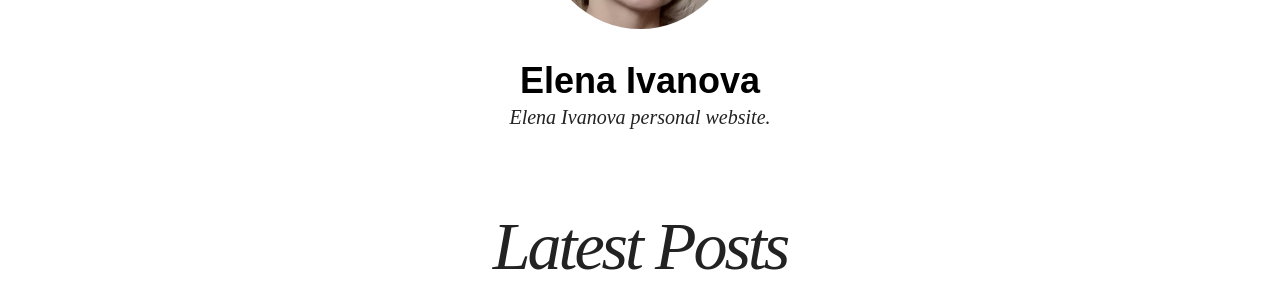
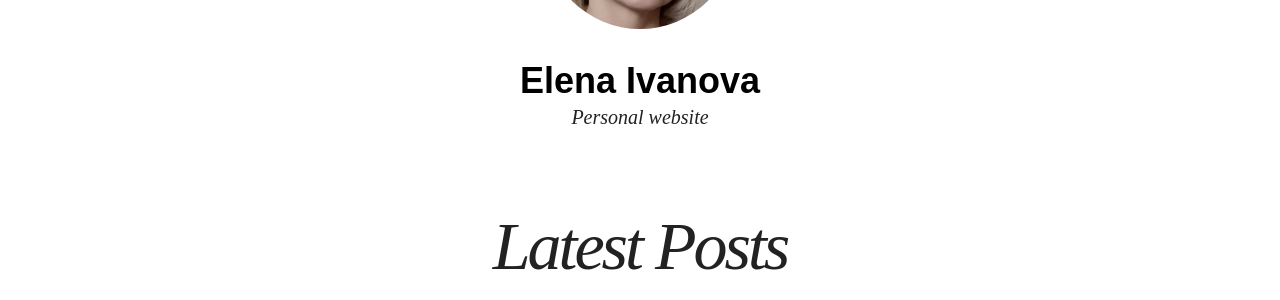
Before and after one commit to elenaivanovame/elenaivanovame.github.io, a Jekyll site: the page built from index.html, in a window 1280 px wide. Shown: the part 230-530 px from the top of the page. Built offline with Jekyll 4.4.1, drawn with Linux system fonts in a browser that asks for light colours; nearby versions of some CDN libraries.

Commit message:
Adjust site description

```diff
--- a/_config.yml
+++ b/_config.yml
@@ -2,7 +2,7 @@
 
 title: Elena Ivanova
 locale: en_US
-description: Elena Ivanova personal website.
+description: Personal website
 logo: bio-photo.png
 search: true
 #url: http://localhost:4000
```
